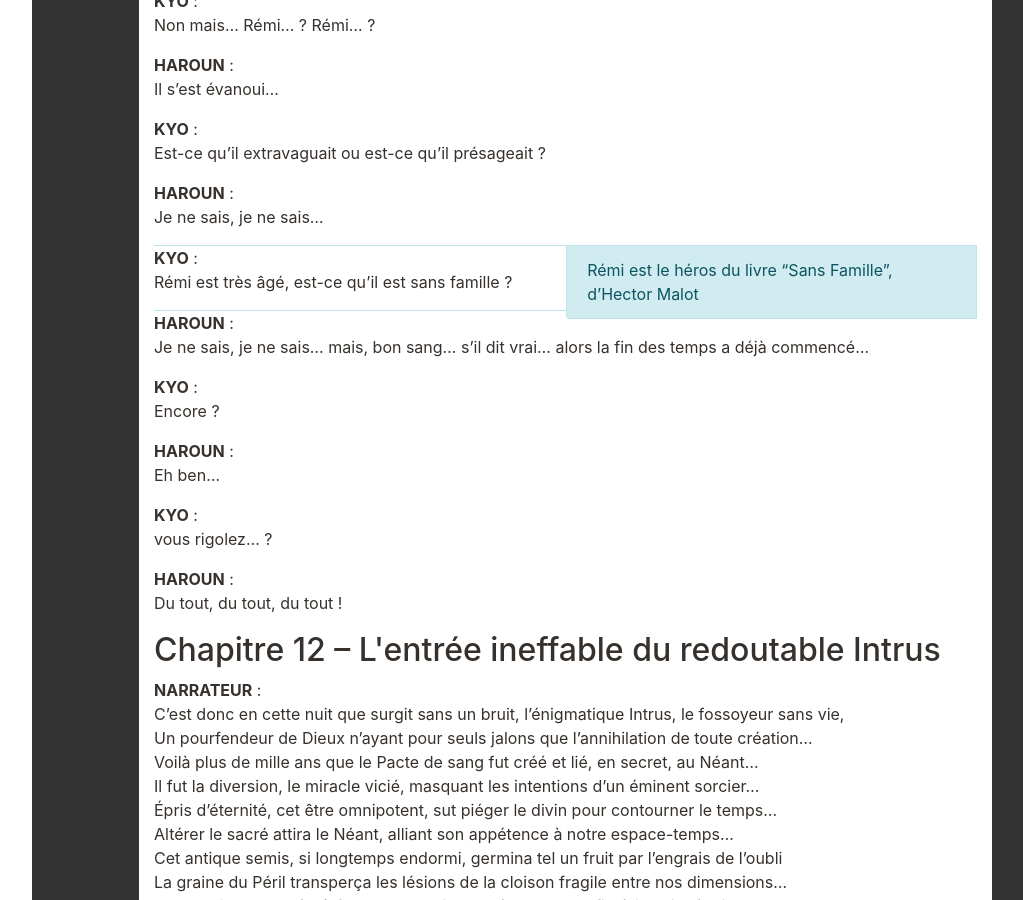
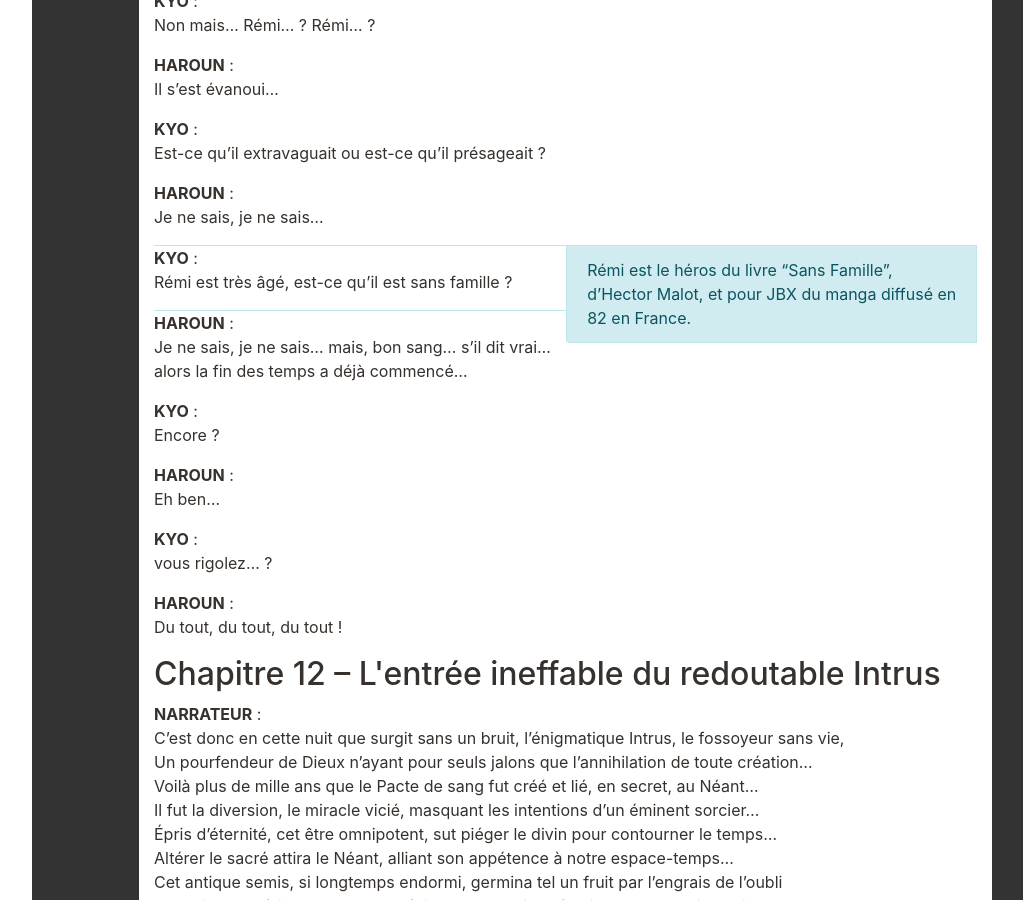
Before and after one commit to Neamar/sagas-mp3, a Jekyll site: the page built from Reflets/Reflets-17.html, in a window 1280 px wide and 900 px high, scrolled down 72781 px. Shown: the whole window, without its empty margins (181-1204 px from the left). Built offline with Jekyll 4.4.1, drawn with Linux system fonts in a browser that asks for light colours; comment, search, counter and statistics services are not loaded.

Commit message:
Update Reflets-17.html
Quelques rajouts. Voulez-vous aussi des REF sur la musique quand elle colle au texte (commr Julio Iglesias dans ma PR précédente) ?

```diff
--- a/Reflets/Reflets-17.html
+++ b/Reflets/Reflets-17.html
@@ -1146,7 +1146,7 @@ KYO : Non mais…Rémi…? Rémi…?
 HAROUN : Il s'est évanoui…
 KYO : Est-ce qu'il extravaguait ou est-ce qu'il présageait ?
 HAROUN : Je ne sais, je ne sais…
-KYO : Rémi est très âgé, est-ce qu'il est sans famille ?REF:Rémi est le héros du livre "Sans Famille", d'Hector Malot
+KYO : Rémi est très âgé, est-ce qu'il est sans famille ?REF:Rémi est le héros du livre "Sans Famille", d'Hector Malot, et pour JBX du manga diffusé en 82 en France.
 HAROUN : Je ne sais, je ne sais… mais, bon sang… s'il dit vrai… alors la fin des temps a déjà commencé…
 KYO : Encore ?
 HAROUN : Eh ben…
```
